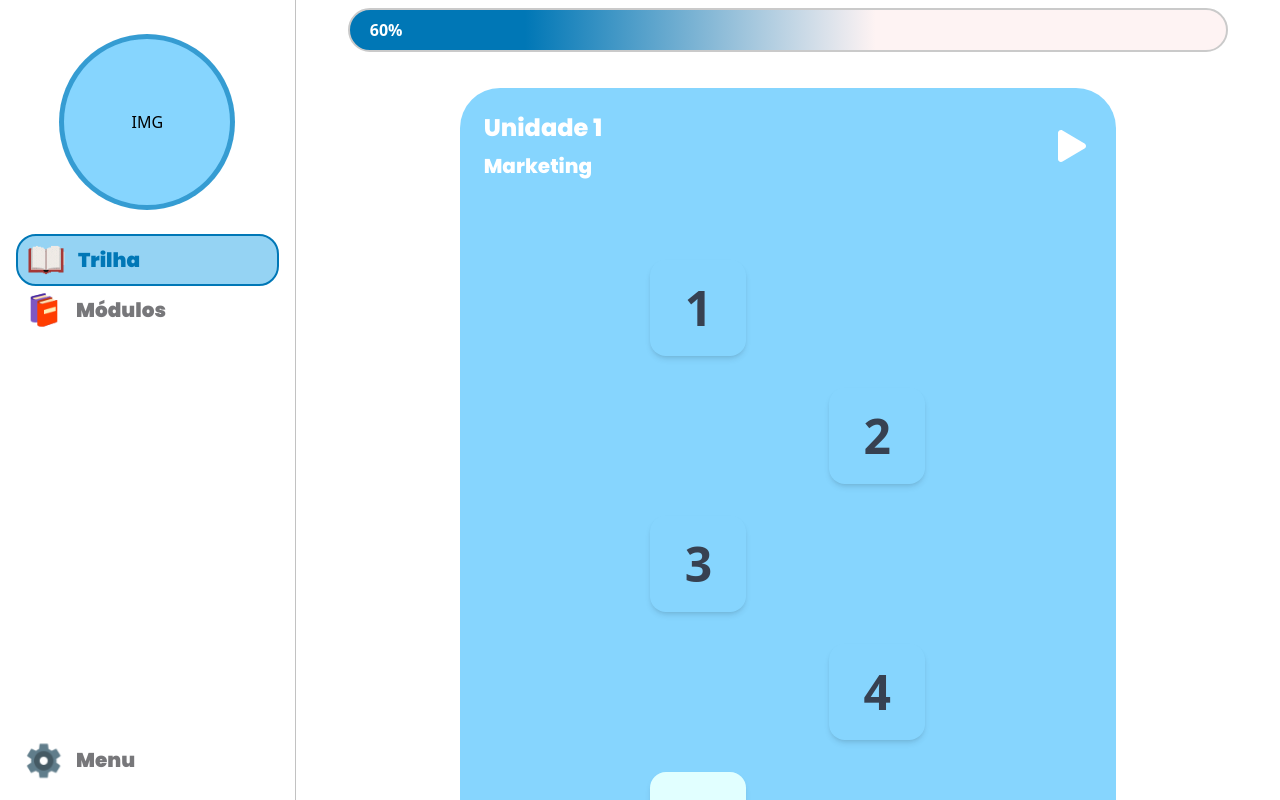
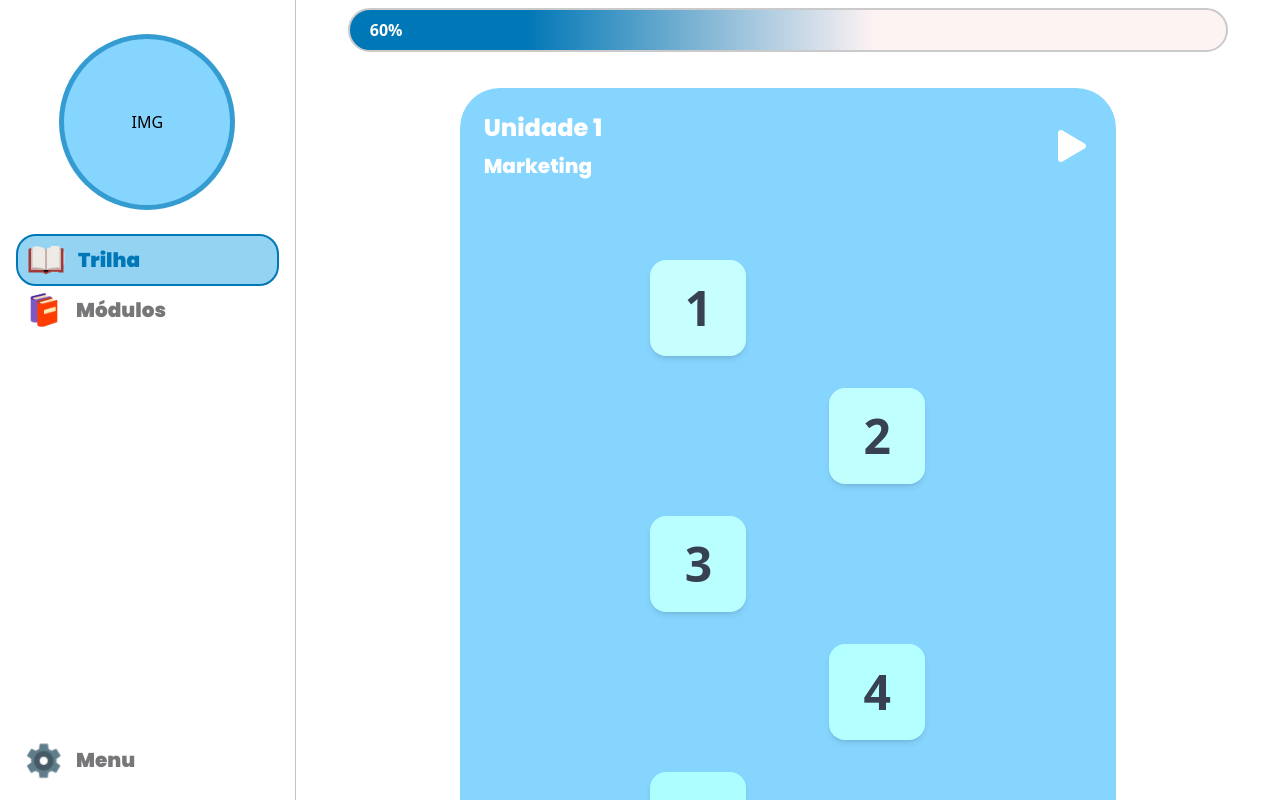
Before and after one commit to mariadxavier/roadmap-administracao, a React (Vite) app: page /principal in a window 1280 px wide. Built offline with nearby package versions, Linux system fonts and the light colour scheme; a web font is replaced by a local one.

Commit message:
fix: colors gradient

```diff
--- a/src/components/Unit.tsx
+++ b/src/components/Unit.tsx
@@ -6,12 +6,13 @@ interface UnitProps {
     nome: string,
     children?: Array<JSX.Element>,
     closed? : boolean,
+    color: string;
 }
 
-export function Unit({children, numero, nome, closed}: UnitProps) {
+export function Unit({children, numero, nome, closed, color}: UnitProps) {
 
     return (
-        <div className="w-full sm:w-11/12 lg:w-8/12 bg-backgroundMedium-adm p-6 my-4 rounded-[40px]">
+        <div className="w-full sm:w-11/12 lg:w-8/12 bg-backgroundMedium-adm p-6 my-4 rounded-[40px]" style={{background: `${color}`}}>
             {/* Header - Unidade minimizada: */}
             <div className="flex items-center justify-between w-full  text-white">
                 <div className="font-extrabold font-poppins flex flex-col gap-2">
--- a/src/components/UnitButton.tsx
+++ b/src/components/UnitButton.tsx
@@ -12,7 +12,7 @@ export function UnitButton({index, arrayLength}: PropsUnitButton) {
 
     if(index != arrayLength) {
         return (
-            <div className={twMerge(`grid place-items-center size-24 rounded-2xl odd:self-start even:self-end shadow-md backdrop-contrast-[${20-index}]`)}>
+            <div className={twMerge(`grid place-items-center size-24 rounded-2xl odd:self-start even:self-end shadow-md`)} style={{backdropFilter: `contrast(${12-index})`}}>
                 <h1 className="text-5xl font-bold text-gray-700">{index}</h1>
             </div>
         )
--- a/src/pages/Principal.tsx
+++ b/src/pages/Principal.tsx
@@ -25,7 +25,7 @@ export function Principal() {
                         </div>
                     </header>
                     <section className="h-full w-full flex flex-col items-center lg:mt-10">
-                          <Unit numero="1" nome="Marketing">
+                          <Unit color="#86d5fe" numero="1" nome="Marketing">
                             {temas.map((item, index) => <UnitButton key={index} index={index} arrayLength={temas.length}/>)}
                           </Unit>
 
```
